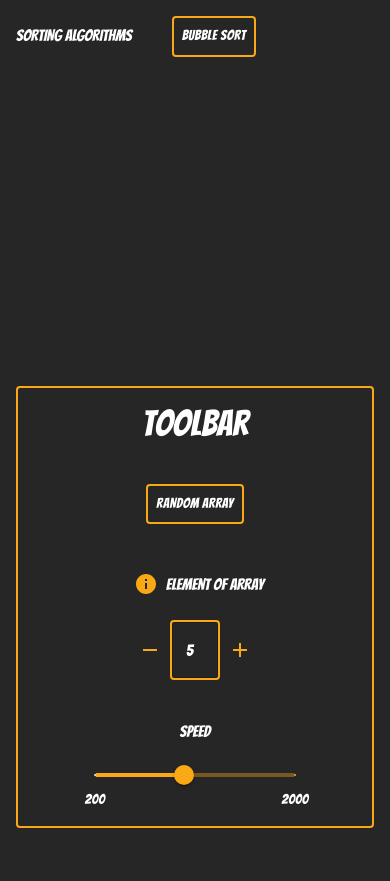
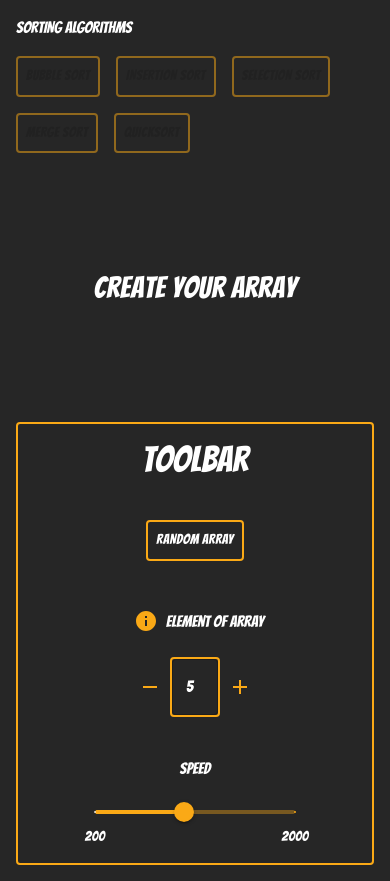
Before and after one commit to mattiaTuri/SortingAlgorithms, a React (Create React App) app: page / in a window 390 px wide. Before the commit the page ends 844 px from the top, so only its background shows below. Built offline with nearby package versions, Linux system fonts and the light colour scheme.

Commit message:
fix responsive layout and added sorting buttons

```diff
--- a/src/App.tsx
+++ b/src/App.tsx
@@ -13,7 +13,7 @@ function App() {
 
   return (
     <ArrayContext.Provider value={value}>
-      <div className="h-screen flex flex-col justify-between">
+      <div className="md:h-screen flex flex-col gap-20 md:gap-0 md:justify-between">
         <Navbar />
         <Outlet />
         <Toolbar />
--- a/src/components/core/navbar.tsx
+++ b/src/components/core/navbar.tsx
@@ -5,17 +5,38 @@ import CustomButton from "../shared/CustomButton";
 import { bubbleSort } from "./bubbleSortFunction";
 
 function Navbar() {
-  const { arrayLength, setArray, time } = useContext<any>(ArrayContext);
+  const { array, arrayLength, setArray, time } = useContext<any>(ArrayContext);
 
   return (
-    <div className="h-[100px] bg-[#262626]">
+    <div className="md:h-[100px] bg-[#262626]">
       <Container>
-        <div className="flex items-center gap-10">
+        <div className="flex flex-col md:flex-row md:items-center gap-4 md:gap-10">
           <h1 className="text-white">SORTING ALGORITHMS</h1>
-          <div className="flex gap-10">
+          <div className="flex flex-wrap gap-4">
             <CustomButton
               functionClick={() => bubbleSort(0, time)}
               title="BUBBLE SORT"
+              disabled={array == undefined ? true : false}
+            />
+            <CustomButton
+              functionClick={() => console.log("Insertion sort")}
+              title="INSERTION SORT"
+              disabled={true}
+            />
+            <CustomButton
+              functionClick={() => console.log("Selection sort")}
+              title="SELECTION SORT"
+              disabled={true}
+            />
+            <CustomButton
+              functionClick={() => console.log("Merge sort")}
+              title="MERGE SORT"
+              disabled={true}
+            />
+            <CustomButton
+              functionClick={() => console.log("Quicksort")}
+              title="QUICKSORT"
+              disabled={true}
             />
           </div>
         </div>
--- a/src/components/core/toolbar/Toolbar.tsx
+++ b/src/components/core/toolbar/Toolbar.tsx
@@ -31,6 +31,7 @@ function Toolbar() {
             <CustomButton
               functionClick={() => createArray()}
               title="RANDOM ARRAY"
+              disabled={false}
             />
             <ArrayElements />
             <RangeSlider />
--- a/src/components/shared/CustomButton.tsx
+++ b/src/components/shared/CustomButton.tsx
@@ -3,12 +3,14 @@ import Button from "@mui/material/Button";
 interface CustomButtonProps {
   functionClick: () => void;
   title: string;
+  disabled: boolean;
 }
 
-function CustomButton({ functionClick, title }: CustomButtonProps) {
+function CustomButton({ functionClick, title, disabled }: CustomButtonProps) {
   return (
     <Button
       disableRipple
+      disabled={disabled}
       sx={{
         border: "2px solid #faa916",
         color: "white",
@@ -17,7 +19,9 @@ function CustomButton({ functionClick, title }: CustomButtonProps) {
           backgroundColor: "#faa916",
         },
       }}
-      className="p-2 rounded-[4px] hover:text-[#262626]"
+      className={`p-2 rounded-[4px] hover:text-[#262626] ${
+        disabled && "opacity-50"
+      }`}
       onClick={functionClick}
     >
       {title}
--- a/src/pages/SortingElement.tsx
+++ b/src/pages/SortingElement.tsx
@@ -1,6 +1,7 @@
 import { useContext } from "react";
 import { ArrayContext } from "../App";
 import Container from "../components/shared/Container";
+import { Typography } from "@mui/material";
 
 function SortingElement() {
   const { array, setArray } = useContext<any>(ArrayContext);
@@ -10,18 +11,31 @@ function SortingElement() {
         id="container"
         className="flex justify-center items-center w-full gap-10"
       >
-        {array != undefined &&
+        {array == undefined ? (
+          <div>
+            <Typography
+              sx={{ fontSize: 30 }}
+              className="text-white"
+              component="span"
+            >
+              Create your array
+            </Typography>
+          </div>
+        ) : (
           array.map((elem: number, index: number) => {
             return (
-              <span
+              <Typography
+                component="span"
                 key={index}
                 id={elem.toString()}
-                className="w-[100px] h-[100px] bg-[#faa916] border-2 border-[#262626] border-solid rounded-[4px] flex justify-center items-center duration-300 text-[30px] relative"
+                className="w-[100px] h-[100px] bg-[#faa916] border-2 border-[#262626] border-solid rounded-[4px] flex justify-center items-center duration-300 relative"
+                sx={{ fontSize: 30 }}
               >
                 {elem}
-              </span>
+              </Typography>
             );
-          })}
+          })
+        )}
       </div>
     </Container>
   );
```
